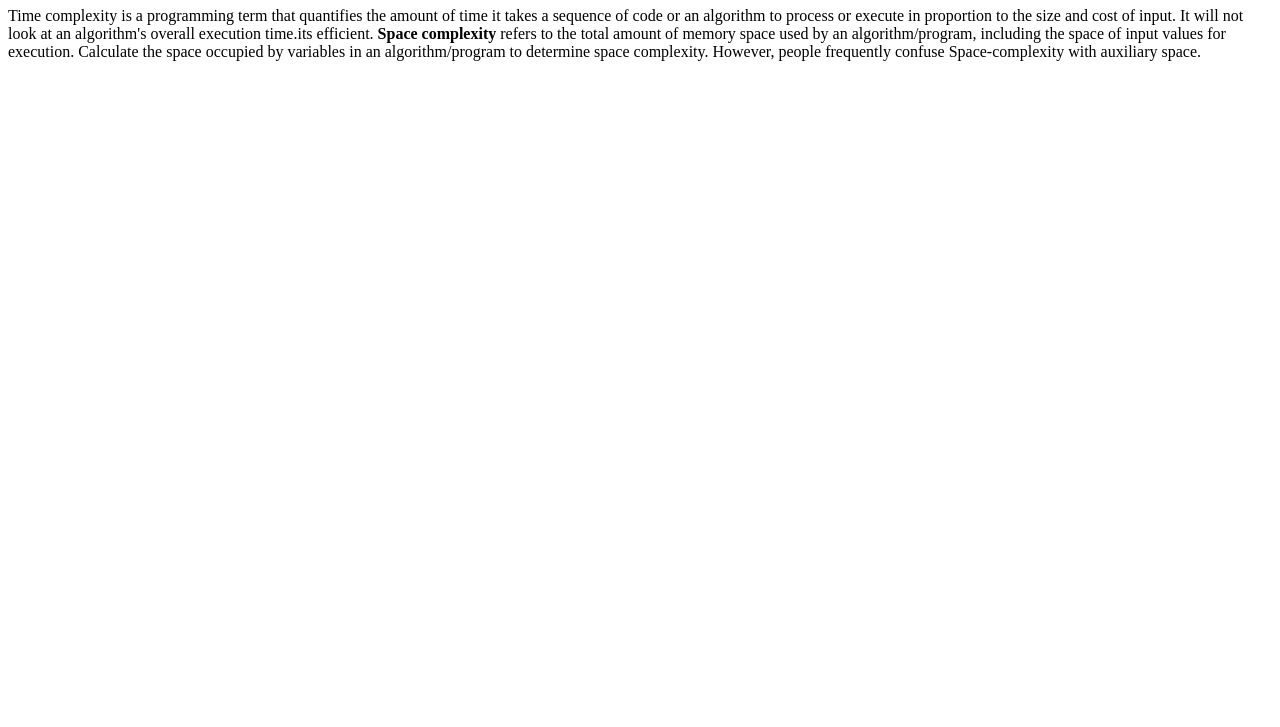
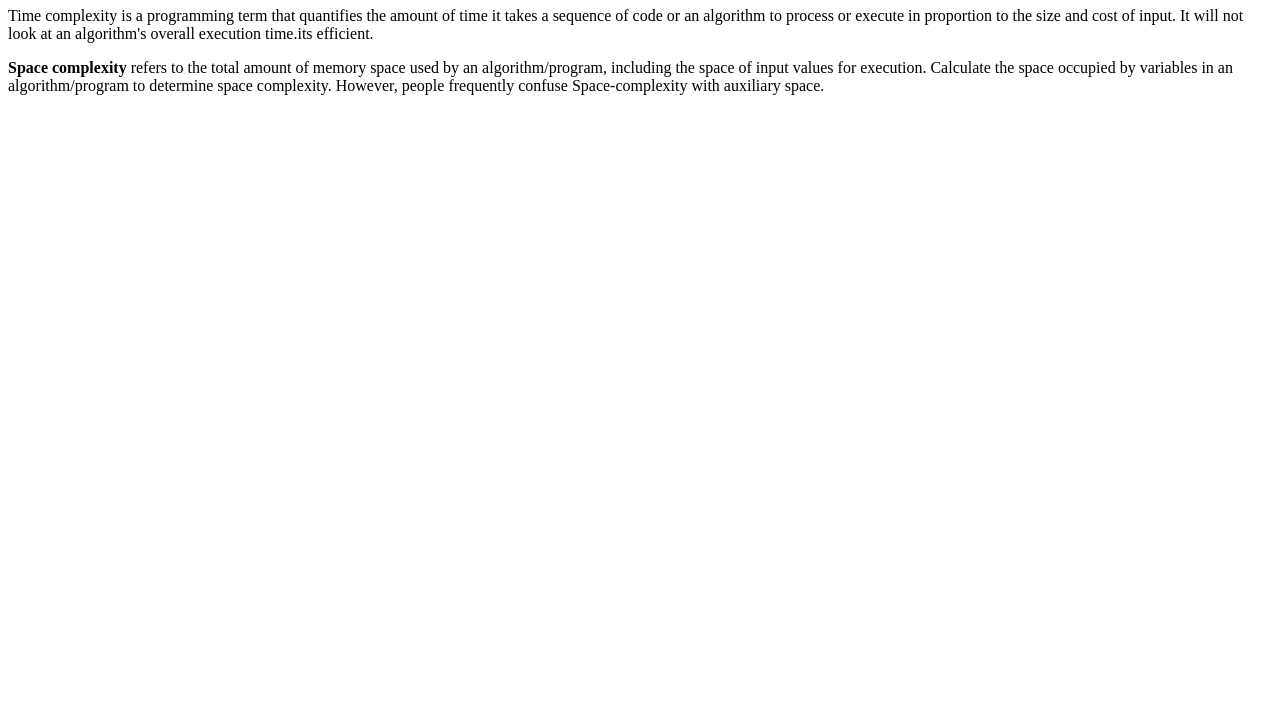
Before and after one commit to acciojob/time-and-space-complexity-yogniku, a website: page main.html in a window 1280 px wide. Shown: the part 73-800 px from the top of the page. Drawn offline with Linux system fonts and the light colour scheme.

Commit message:
created a submission

```diff
--- a/main.html
+++ b/main.html
@@ -8,8 +8,8 @@
 
 <body>
 	<h1>Time,Space,Complexity</h1>
-	<p>Time complexity is a programming term that quantifies the amount of time it takes a sequence of code or an algorithm to process or execute in proportion to the size and cost of input. It will not look at an algorithm's overall execution time.its efficient.
-	<b>Space complexity</b> refers to the total amount of memory space used by an algorithm/program, including the space of input values for execution. Calculate the space occupied by variables in an algorithm/program to determine space complexity. However, people frequently confuse Space-complexity with auxiliary space.</p>
+	<p>Time complexity is a programming term that quantifies the amount of time it takes a sequence of code or an algorithm to process or execute in proportion to the size and cost of input. It will not look at an algorithm's overall execution time.its efficient.</p>
+	 <p><b>Space complexity</b> refers to the total amount of memory space used by an algorithm/program, including the space of input values for execution. Calculate the space occupied by variables in an algorithm/program to determine space complexity. However, people frequently confuse Space-complexity with auxiliary space.</p>
     <script type="text/javascript" src="./script.js">
 </script>
 
```
